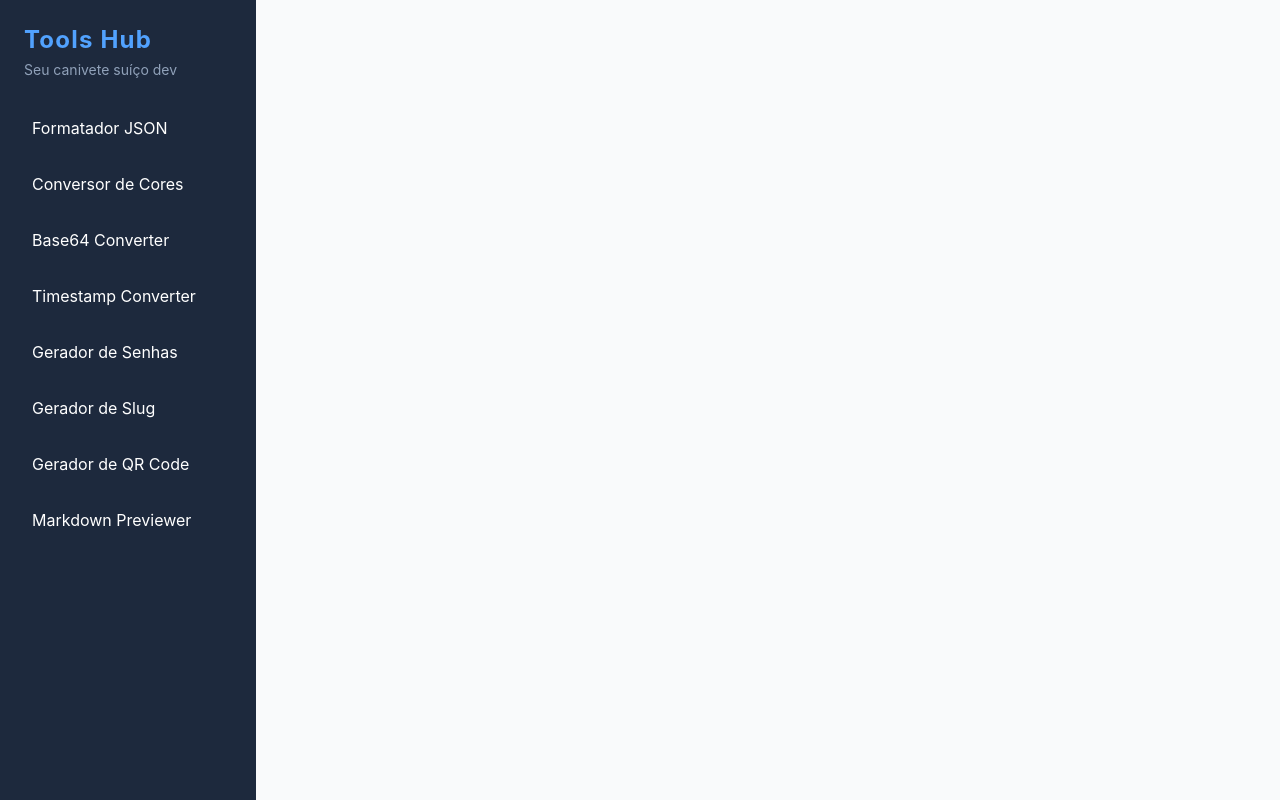
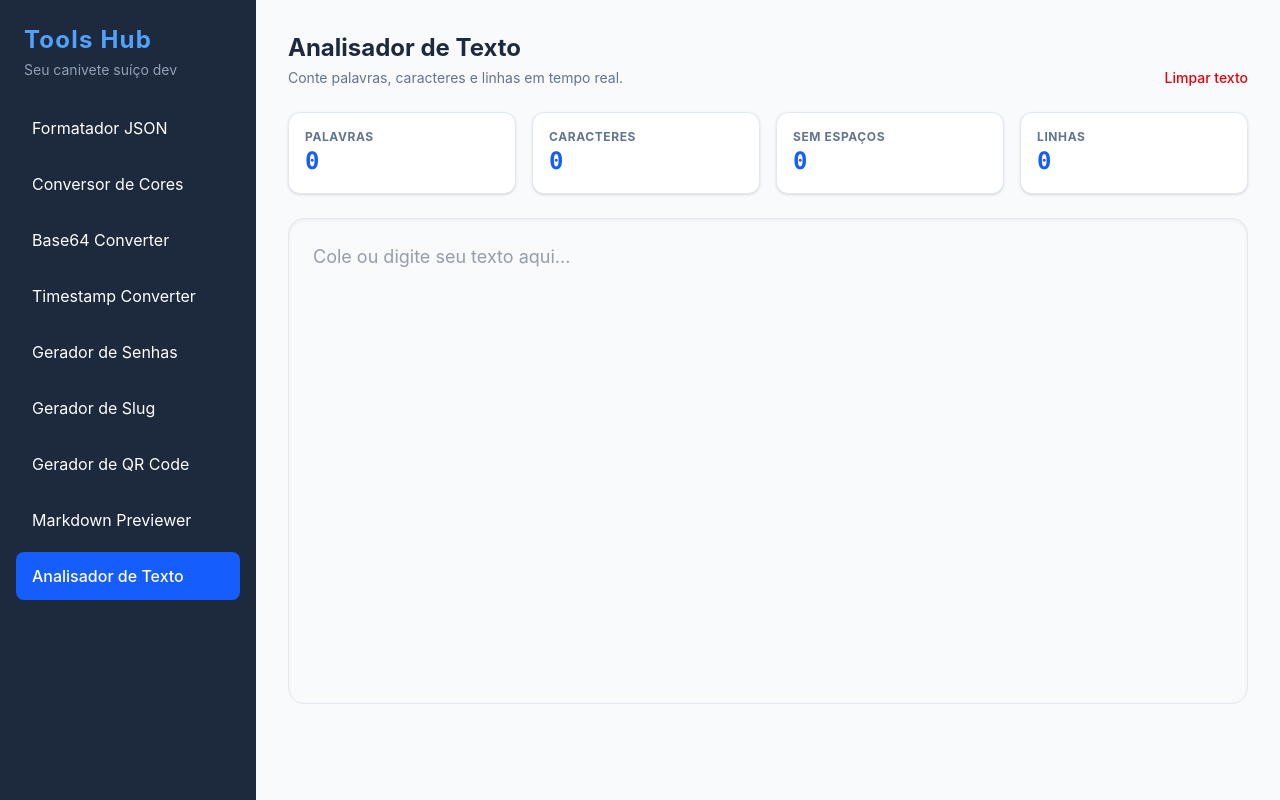
Before and after one commit to venidobler/tools-hub, a Vue app: page /contador in a window 1280 px wide. Built offline with nearby package versions, Linux system fonts and the light colour scheme.

Commit message:
feat: adicionada ferramenta de Analisador de Texto (contagem de palavras e caracteres)

```diff
--- a/src/App.vue
+++ b/src/App.vue
@@ -61,6 +61,12 @@ import { RouterLink, RouterView } from 'vue-router'
           >
           Markdown Previewer
         </RouterLink>
+        <RouterLink
+          to="/contador"
+          class="block px-4 py-3 rounded-lg transition-colors hover:bg-slate-700 active-link"
+          >
+          Analisador de Texto
+        </RouterLink>
       </nav>
     </aside>
 
--- a/src/router/index.js
+++ b/src/router/index.js
@@ -7,6 +7,8 @@ import PasswordGenerator from '@/views/PasswordGenerator.vue'
 import SlugGenerator from '@/views/SlugGenerator.vue'
 import QrCodeGenerator from '@/views/QrCodeGenerator.vue'
 import MarkdownPreviewer from '@/views/MarkdownPreviewer.vue'
+import TextCounter from '@/views/TextCounter.vue'
+import { Text } from 'vue'
 
 const router = createRouter({
   history: createWebHistory(import.meta.env.BASE_URL),
@@ -43,6 +45,10 @@ const router = createRouter({
     { path: '/markdown',
       name: 'markdown',
       component: MarkdownPreviewer
+    },
+    { path: '/contador',
+      name: 'contador',
+      component: TextCounter
     }
   ]
 })
--- /dev/null
+++ b/src/views/TextCounter.vue
@@ -0,0 +1,60 @@
+<script setup>
+import { ref, computed } from 'vue'
+
+const text = ref('')
+
+const stats = computed(() => {
+  const content = text.value
+  return {
+    chars: content.length,
+    words: content.trim() ? content.trim().split(/\s+/).length : 0,
+    lines: content ? content.split('\n').length : 0,
+    noSpaces: content.replace(/\s/g, '').length
+  }
+})
+
+const clearText = () => text.value = ''
+</script>
+
+<template>
+  <div class="flex flex-col gap-6 h-[calc(100vh-8rem)]">
+    <div class="flex justify-between items-end">
+      <div>
+        <h2 class="text-2xl font-bold text-slate-800">Analisador de Texto</h2>
+        <p class="text-slate-500 text-sm mt-1">Conte palavras, caracteres e linhas em tempo real.</p>
+      </div>
+      <button @click="clearText" class="text-sm text-red-600 hover:underline font-medium">
+        Limpar texto
+      </button>
+    </div>
+
+    <!-- Cards de Estatísticas -->
+    <div class="grid grid-cols-2 md:grid-cols-4 gap-4">
+      <div class="bg-white p-4 rounded-xl border border-slate-200 shadow-sm">
+        <p class="text-xs text-slate-500 uppercase font-bold tracking-wider">Palavras</p>
+        <p class="text-2xl font-mono font-bold text-blue-600">{{ stats.words }}</p>
+      </div>
+      <div class="bg-white p-4 rounded-xl border border-slate-200 shadow-sm">
+        <p class="text-xs text-slate-500 uppercase font-bold tracking-wider">Caracteres</p>
+        <p class="text-2xl font-mono font-bold text-blue-600">{{ stats.chars }}</p>
+      </div>
+      <div class="bg-white p-4 rounded-xl border border-slate-200 shadow-sm">
+        <p class="text-xs text-slate-500 uppercase font-bold tracking-wider">Sem espaços</p>
+        <p class="text-2xl font-mono font-bold text-blue-600">{{ stats.noSpaces }}</p>
+      </div>
+      <div class="bg-white p-4 rounded-xl border border-slate-200 shadow-sm">
+        <p class="text-xs text-slate-500 uppercase font-bold tracking-wider">Linhas</p>
+        <p class="text-2xl font-mono font-bold text-blue-600">{{ stats.lines }}</p>
+      </div>
+    </div>
+
+    <!-- Editor -->
+    <div class="flex-1 min-h-0">
+      <textarea
+        v-model="text"
+        class="w-full h-full p-6 border border-slate-200 rounded-2xl focus:ring-2 focus:ring-blue-500 outline-none shadow-inner resize-none text-lg text-slate-700"
+        placeholder="Cole ou digite seu texto aqui..."
+      ></textarea>
+    </div>
+  </div>
+</template>
```
